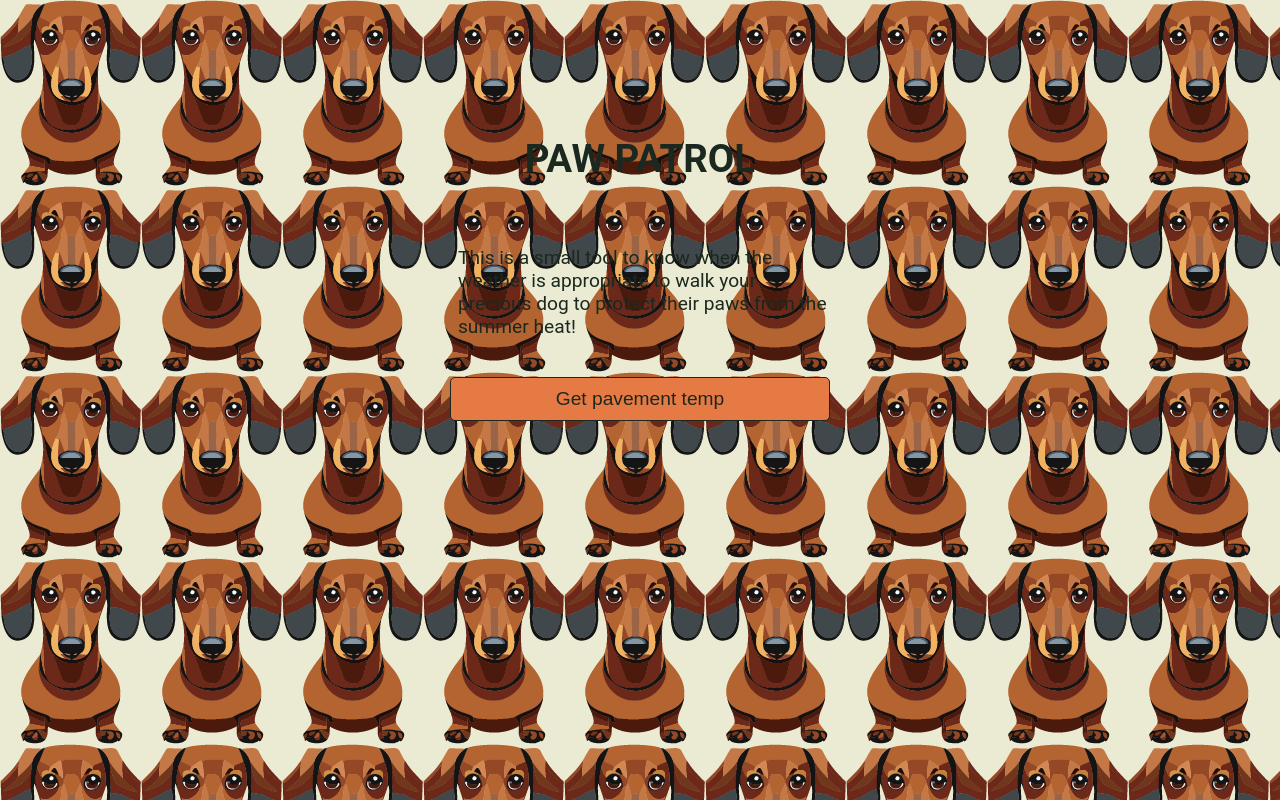
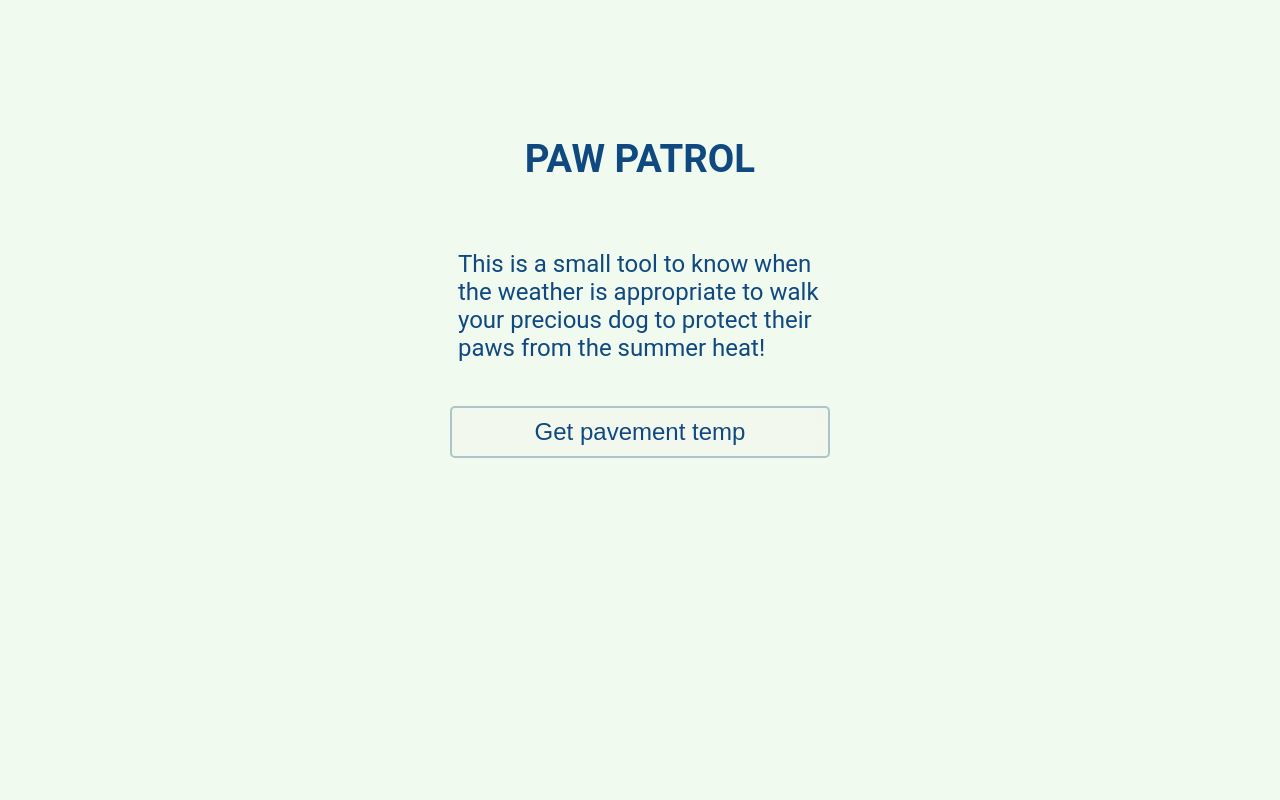
Before and after one commit to HPerssn/paw-patrol, a website built with webpack: page src/index.html in a window 1280 px wide. Built offline with nearby package versions, Linux system fonts and the light colour scheme.

Commit message:
changed colors again and removed image

```diff
--- a/src/components/dropdown.js
+++ b/src/components/dropdown.js
@@ -4,7 +4,6 @@
   gsap.to("#weather", {
     height: "auto",
     boxShadow: "0px 0px 20px rgba(0,0,0,0.2)",
-    border: "1px solid var(--main-text-color)",
     duration: 1,
     ease: "power2.inOut",
     onComplete: function () {
--- a/src/styles2.css
+++ b/src/styles2.css
@@ -1,23 +1,19 @@
 :root {
-  --main-bg-color: #ebebd3;
-  --main-text-color: #1a281f;
-  --function-color: #e57a44;
+  --main-bg-color: 240, 250, 238;
+  --main-text-color: 16, 73, 127;
+  --function-color: 245, 245, 235;
   --alt-bg-color: #1a281f;
   --alt-text-color: #ebebd3;
-  --alt-function-color: #67597a;
-
   --main-padding: 10px 0 10px 0;
-  --main-font-size: 1.2rem;
+  --main-font-size: 1.5rem;
   --large-font-size: 2.4rem;
 }
 
 body {
   font-family: Roboto, sans-serif;
-  font-size: 1.5rem;
-  background-color: var(--main-bg-color);
-  color: var(--main-text-color);
-  background-image: url("../public/tax.png");
-  background-repeat: repeat;
+  font-size: var(--main-font-size);
+  background-color: rgb(var(--main-bg-color));
+  color: rgb(var(--main-text-color));
 }
 
 main {
@@ -29,7 +25,6 @@
 }
 
 h1 {
-  color: var(--main-text-color);
   text-align: center;
   padding: var(--main-padding);
   font-size: var(--large-font-size);
@@ -41,9 +36,12 @@
   font-size: var(--main-font-size);
 }
 
-button {
-  background-color: var(--function-color);
-  color: var(--main-text-color);
+#getWeather {
+  background: rgba(var(--function-color), 0.4);
+  backdrop-filter: blur(10px);
+  -webkit-backdrop-filter: blur(10px);
+  border: 2px solid rgba(var(--main-text-color), 0.3);
+  color: rgb(var(--main-text-color));
   padding: var(--main-padding);
   margin-top: 10px;
   margin-bottom: 10px;
@@ -51,7 +49,6 @@
   display: inline-block;
   cursor: pointer;
   border-radius: 5px;
-  border: 1px solid var(--main-text-color);
 }
 
 #container {
@@ -63,12 +60,14 @@
 }
 
 #weather {
+  background: rgba(var(--function-color), 0.4);
+  backdrop-filter: blur(10px);
+  -webkit-backdrop-filter: blur(10px);
   height: 0;
   margin-top: 20px;
   overflow: hidden;
   transition: height 0.3s ease-out;
-  background-color: var(--function-color);
-  color: var(--main-text-color);
+  color: rgb(var(--main-text-color));
   border-radius: 5px;
   text-align: center;
 }
```
Also changed, not shown: src/public/tax.png (deleted).
